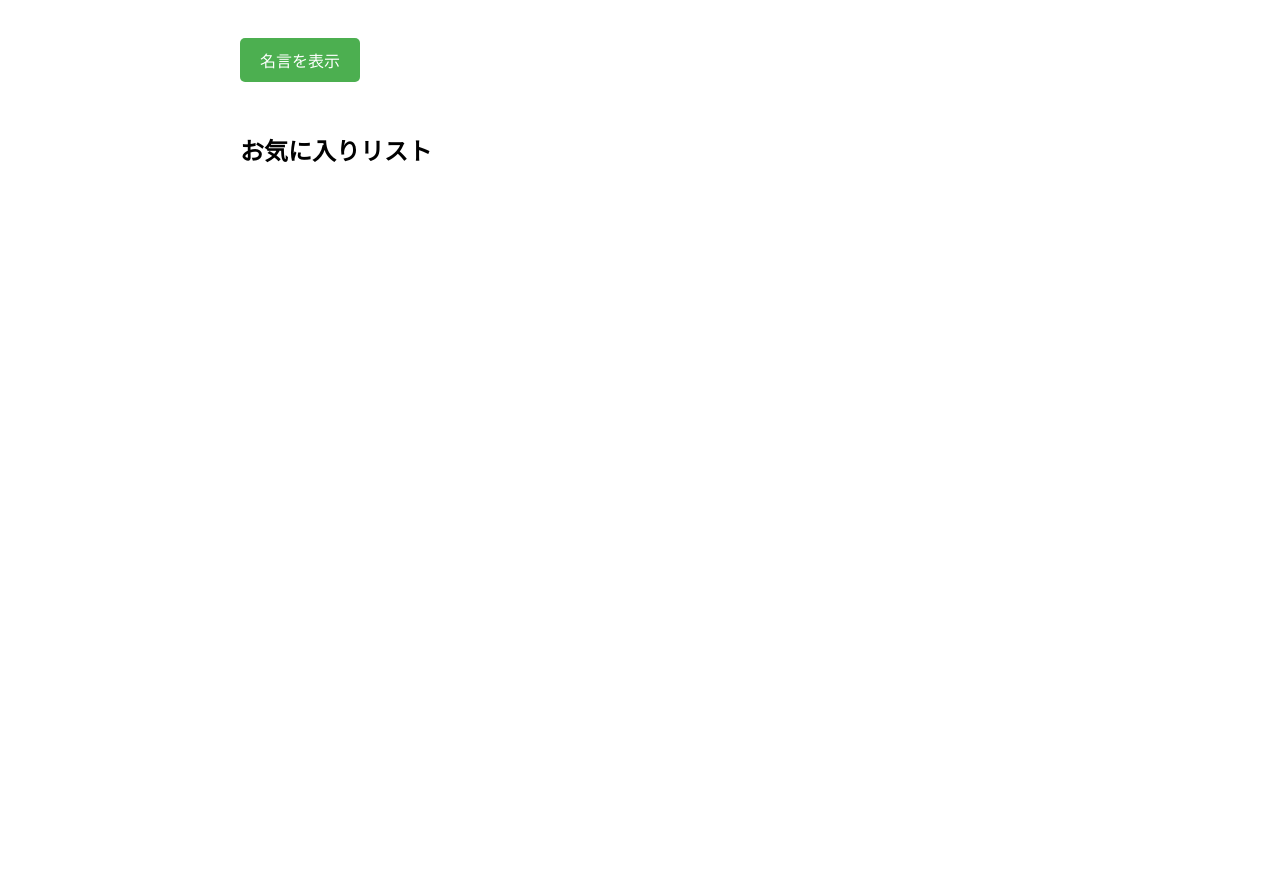
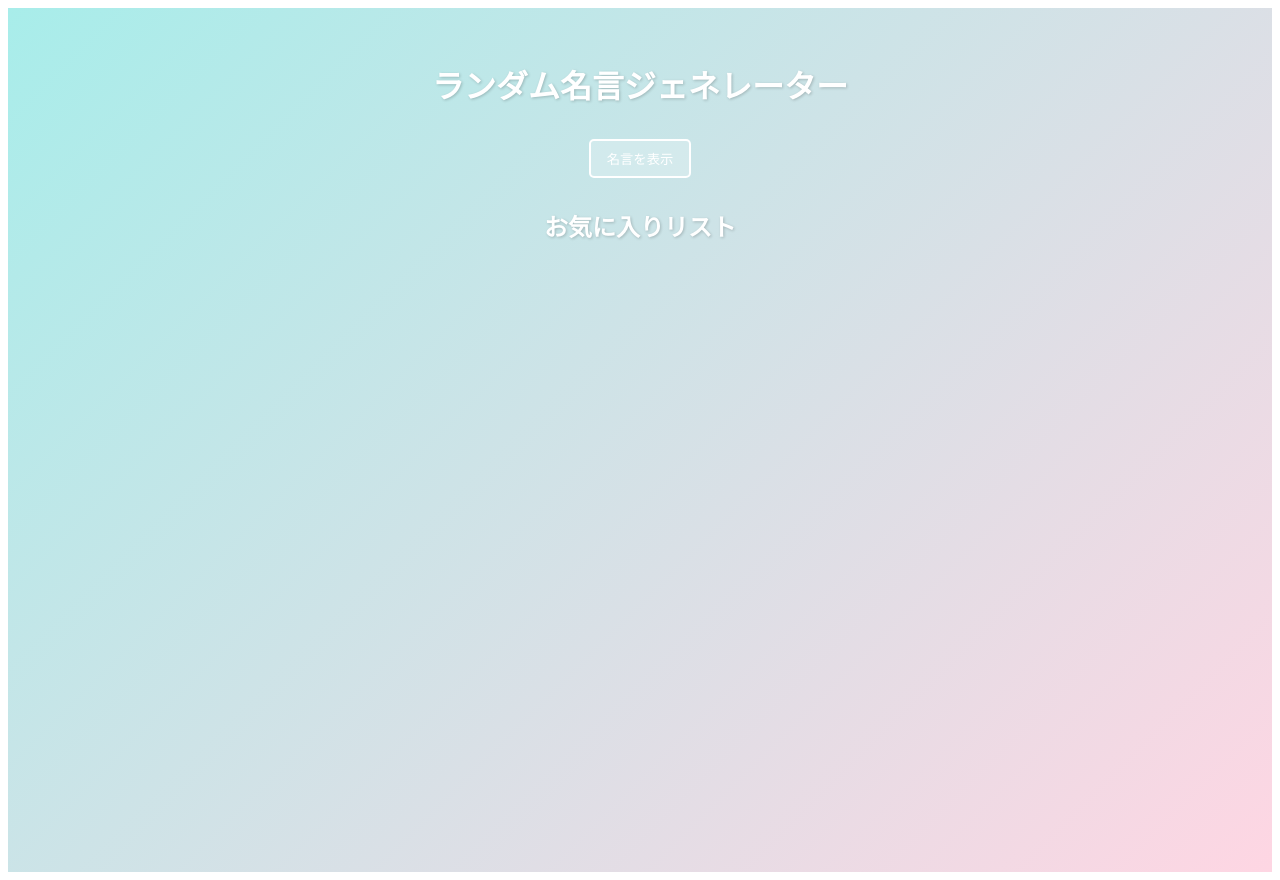
Before and after one commit to nagi0705/-quote-generator, a Nuxt app: page / in a window 1280 px wide. Before the commit the page ends 800 px from the top, so only its background shows below. Built offline with nearby package versions, Linux system fonts and the light colour scheme.

Commit message:
修正１

```diff
--- a/pages/index.vue
+++ b/pages/index.vue
@@ -1,22 +1,21 @@
 <template>
     <div class="container">
-        <button class="button">名言を表示</button>
+        <h1>ランダム名言ジェネレーター</h1>
+        <button class="button" @click="fetchQuote">名言を表示</button>
         <div v-if="quote" class="quote-container">
             <p>{{ quote.text }}</p>
             <p>- {{ quote.author }}</p>
-            <button class="button favorite-button">お気に入りに追加</button>
+            <button class="button" @click="addToFavorites">お気に入りに追加</button>
         </div>
 
-        <div class="favorites">
         <h2>お気に入りリスト</h2>
         <ul>
             <li v-for="(fav, index) in favorites" :key="index" class="favorite-item">
                 <p>{{ fav.text }}</p>
                 <p>- {{ fav.author }}</p>
-                    <button class="button delete-button" @click="removeFromFavorites(index)">削除</button>
+                <button class="delete-button" @click="removeFromFavorites(index)">削除</button>
             </li>
         </ul>
-        </div>
     </div>
 </template>
 
@@ -62,57 +61,62 @@ loadFavorites()
 
 <style scoped>
 .container {
-  max-width: 800px;
-  margin: 0 auto;
-  padding: 20px;
+  min-height: 100vh;
+  background: linear-gradient(135deg, #a8edea 0%, #fed6e3 100%);
+  padding: 2rem;
+  text-align: center;
+  color: white;
   font-family: Arial, sans-serif;
 }
 
+h1, h2 {
+  color: white;
+  text-shadow: 1px 1px 3px rgba(0,0,0,0.2);
+}
+
 .button {
-  background-color: #4CAF50;
+  background-color: rgba(255, 255, 255, 0.2);
+  border: 2px solid white;
   color: white;
-  padding: 10px 20px;
-  border: none;
+  padding: 8px 16px;
   border-radius: 5px;
   cursor: pointer;
-  font-size: 16px;
-  margin: 10px 0;
+  margin: 10px;
+  transition: all 0.3s ease;
 }
 
 .button:hover {
-  background-color: #45a049;
+  background-color: rgba(255, 255, 255, 0.3);
 }
 
 .quote-container {
-  background-color: white;
+  background-color: rgba(255, 255, 255, 0.1);
   padding: 20px;
   border-radius: 10px;
-  box-shadow: 0 2px 5px rgba(0,0,0,0.1);
-  margin: 20px 0;
-}
-
-.favorites {
-  margin-top: 40px;
+  margin: 20px auto;
+  max-width: 600px;
 }
 
 .favorite-item {
-  background-color: white;
+  background-color: rgba(255, 255, 255, 0.1);
   padding: 15px;
   border-radius: 8px;
-  box-shadow: 0 2px 5px rgba(0,0,0,0.1);
-  margin: 10px 0;
+  margin: 10px auto;
+  max-width: 600px;
   list-style: none;
 }
 
 .delete-button {
-  background-color: #ff4444;
-}
-
-.delete-button:hover {
-  background-color: #cc0000;
+  background-color: rgba(255, 255, 255, 0.2);
+  border: 1px solid white;
+  color: white;
+  padding: 5px 10px;
+  border-radius: 3px;
+  cursor: pointer;
 }
 
 ul {
   padding: 0;
+  margin: 0;
 }
 </style>
```
Lines whose indentation alone changed are shown as unchanged.
